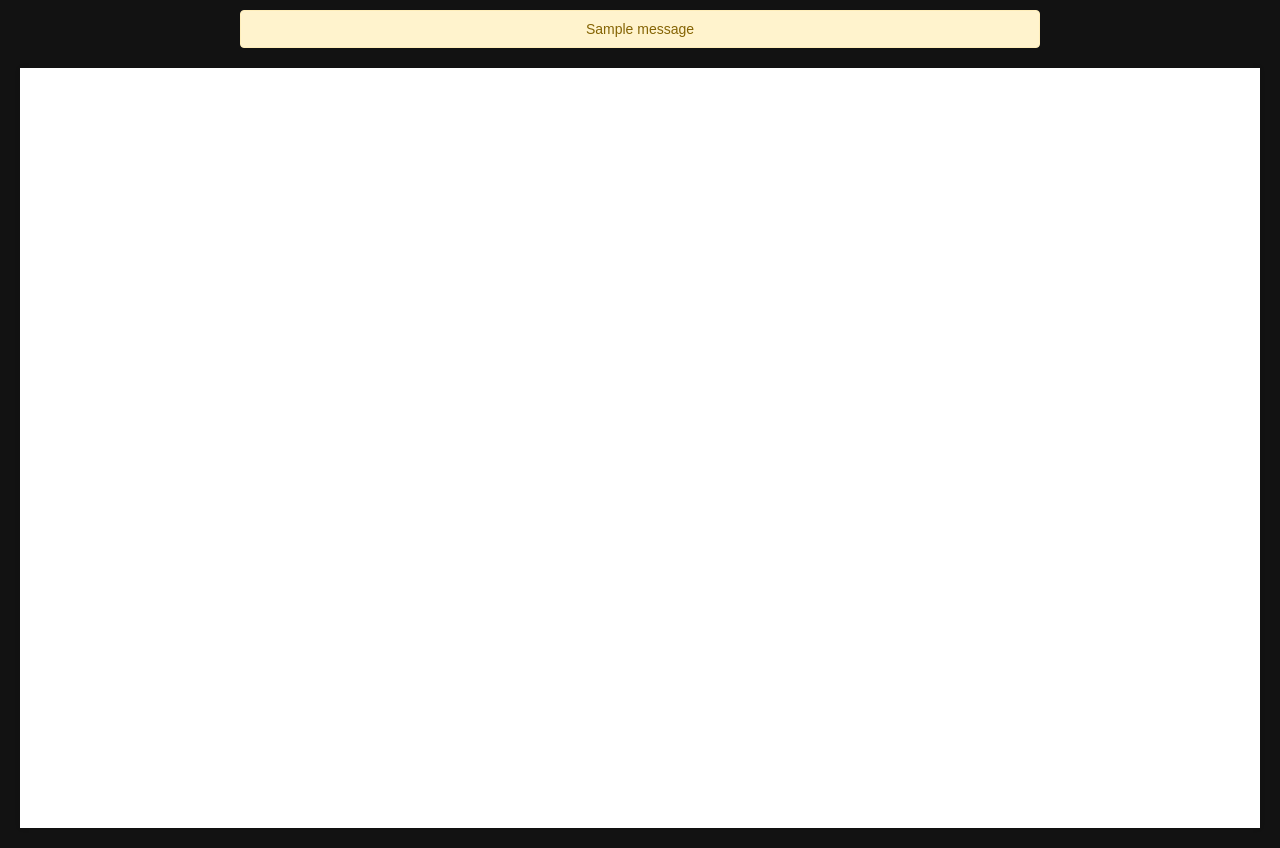
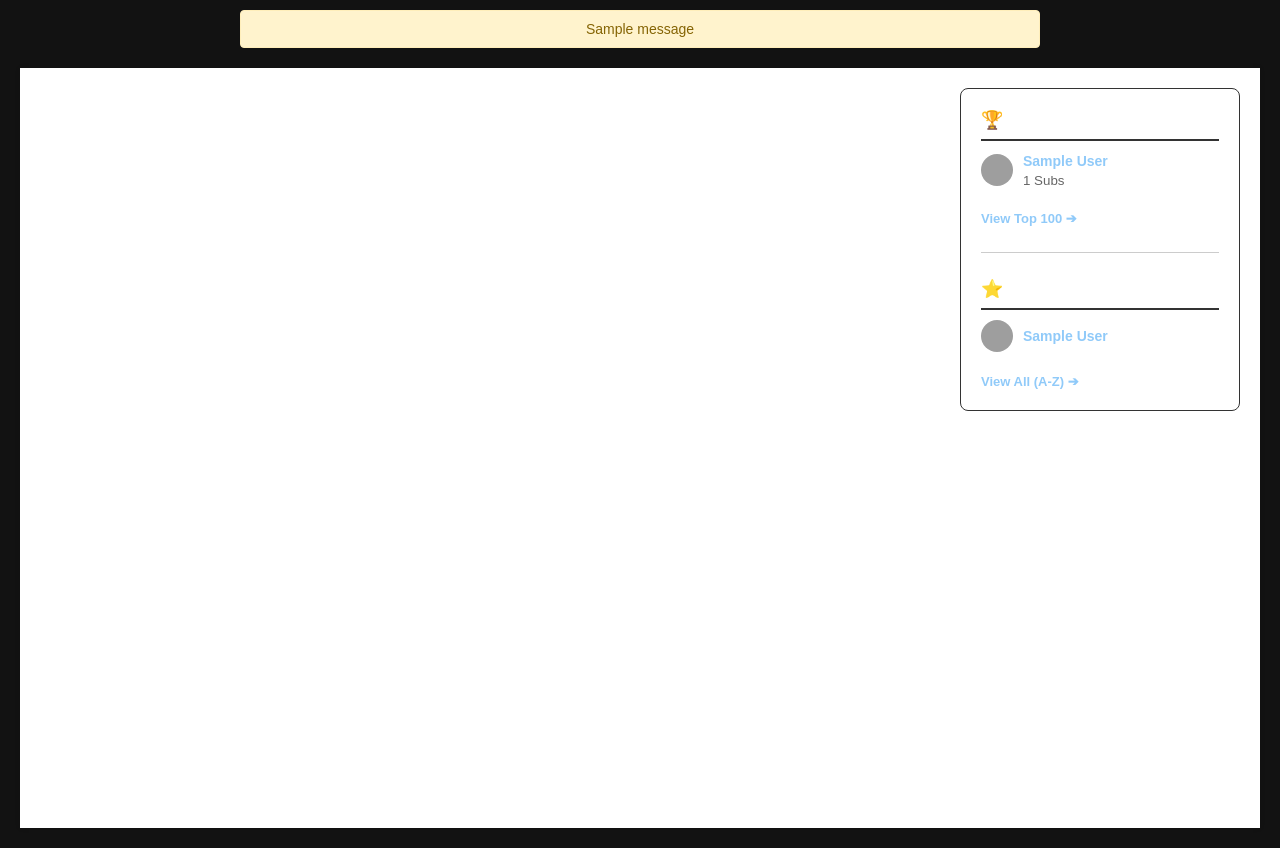
Before and after one commit to korbooru/cl, a Flask app: page / in a window 1280 px wide. Shown: the part 50-898 px from the top of the page. Run offline with Flask 3, Linux system fonts and the light colour scheme; a user stored in the database is signed in; tables that the repository leaves empty hold one stand-in row (values such as "Sample post"); one stand-in notice (Sample message) is shown; grey boxes are pictures that could not be loaded.

Commit message:
Update index.html

```diff
--- a/templates/index.html
+++ b/templates/index.html
@@ -3,9 +3,9 @@
 {% block content %}
 
     {% macro render_video_card(video) %}
-    <div class="video-card" style="margin-bottom: 20px;">
+    <div class="video-card" style="margin-bottom: 20px; display: inline-block; width: 220px; vertical-align: top; margin-right: 15px;">
         <a href="/watch/{{ video.id }}">
-            <img src="{{ video.thumb }}" alt="Thumbnail" class="video-thumbnail">
+            <img src="{{ video.thumb }}" alt="Thumbnail" class="video-thumbnail" style="width: 100%; height: 120px; object-fit: cover;">
         </a>
         <div class="video-info" style="display: flex; gap: 10px; margin-top: 10px;">
             <a href="/channel/{{ video.author.username }}">
@@ -17,9 +17,11 @@
             </a>
 
             <div>
-                <a href="/watch/{{ video.id }}" style="color: black;"><h3 class="video-title" style="margin: 0; font-size: 14px; line-height: 1.2;">{{ video.title }}</h3></a>
+                <a href="/watch/{{ video.id }}" style="color: inherit; text-decoration: none;">
+                    <h3 class="video-title" style="margin: 0; font-size: 14px; line-height: 1.2;">{{ video.title }}</h3>
+                </a>
                 <div class="video-meta" style="font-size: 12px; color: #666; margin-top: 4px;">
-                    <a href="/channel/{{ video.author.username }}" style="color: #666; font-weight: bold;">{{ video.author.username }}</a><br>
+                    <a href="/channel/{{ video.author.username }}" style="color: #666; font-weight: bold; text-decoration: none;">{{ video.author.username }}</a><br>
                     {{ video.views }} views • {{ video.date }}
                 </div>
             </div>
@@ -27,6 +29,10 @@
     </div>
     {% endmacro %}
 
+    <div style="display: flex; flex-wrap: wrap; gap: 30px;">
+
+        <!-- MAIN VIDEO FEED (LEFT SIDE) -->
+        <div style="flex: 1; min-width: 60%;">
             {% if current_user.is_authenticated and sub_videos %}
             <h2 class="feed-section-title" style="border-bottom: 2px solid #cc0000; padding-bottom: 5px;">New from your Subscriptions</h2>
             <div id="videoFeed">
@@ -48,7 +54,7 @@
             {% endif %}
 
             {% for category, videos in trending_by_category.items() %}
-    <h2 class="feed-section-title">Trending in {{ category }}</h2>
+            <h2 class="feed-section-title" style="border-bottom: 1px solid #ddd; padding-bottom: 5px;">Trending in {{ category }}</h2>
             <div id="videoFeed">
                 {% for video in videos %}
                     {{ render_video_card(video) }}
@@ -56,5 +62,51 @@
             </div>
             <br>
             {% endfor %}
+        </div>
+
+        <!-- DISCOVERY SIDEBAR (RIGHT SIDE) -->
+        <div class="sidebar-box" style="width: 280px; padding: 20px; background: rgba(0,0,0,0.02); border: 1px solid #eee; border-radius: 8px; height: fit-content;">
+
+            <h3 class="feed-section-title" style="margin-top: 0; border-bottom: 2px solid #333; padding-bottom: 8px;">🏆 Top Channels</h3>
+            <ul style="list-style: none; padding: 0; margin: 0 0 20px 0;">
+                {% for channel_user, subscriber_count in top_overall_channels %}
+                    <li style="margin-bottom: 12px; display: flex; align-items: center; gap: 10px;">
+                        {% if channel_user.pfp %}
+                            <img src="{{ channel_user.pfp }}" style="width: 32px; height: 32px; border-radius: 50%; object-fit: cover;">
+                        {% else %}
+                            <div style="width: 32px; height: 32px; border-radius: 50%; background-color: #ccc;"></div>
+                        {% endif %}
+                        <div style="line-height: 1.2;">
+                            <a href="/channel/{{ channel_user.username }}" style="font-weight: bold; text-decoration: none; font-size: 14px;">{{ channel_user.display_name }}</a><br>
+                            <small style="color: #666;">{{ subscriber_count }} Subs</small>
+                        </div>
+                    </li>
+                {% endfor %}
+            </ul>
+            <a href="/top-channels" style="font-size: 13px; text-decoration: none; font-weight: bold; color: #0066cc;">View Top 100 ➔</a>
+
+            <hr style="margin: 25px 0; border: 0; border-top: 1px solid #ccc;">
+
+            {% if current_user.is_authenticated %}
+                <h3 class="feed-section-title" style="margin-top: 0; border-bottom: 2px solid #333; padding-bottom: 8px;">⭐ Top Subscriptions</h3>
+                <ul style="list-style: none; padding: 0; margin: 0 0 20px 0;">
+                    {% for channel_user, subscriber_count in top_subs %}
+                        <li style="margin-bottom: 12px; display: flex; align-items: center; gap: 10px;">
+                            {% if channel_user.pfp %}
+                                <img src="{{ channel_user.pfp }}" style="width: 32px; height: 32px; border-radius: 50%; object-fit: cover;">
+                            {% else %}
+                                <div style="width: 32px; height: 32px; border-radius: 50%; background-color: #ccc;"></div>
+                            {% endif %}
+                            <a href="/channel/{{ channel_user.username }}" style="font-weight: bold; text-decoration: none; font-size: 14px;">{{ channel_user.display_name }}</a>
+                        </li>
+                    {% else %}
+                        <p style="font-size: 13px; color: #666;">No subscriptions yet.</p>
+                    {% endfor %}
+                </ul>
+                <a href="/subscriptions" style="font-size: 13px; text-decoration: none; font-weight: bold; color: #0066cc;">View All (A-Z) ➔</a>
+            {% endif %}
+
+        </div>
+    </div>
 
 {% endblock %}
```
Lines whose indentation alone changed are shown as unchanged.
